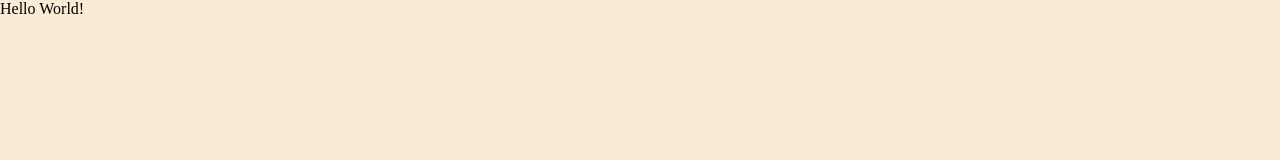
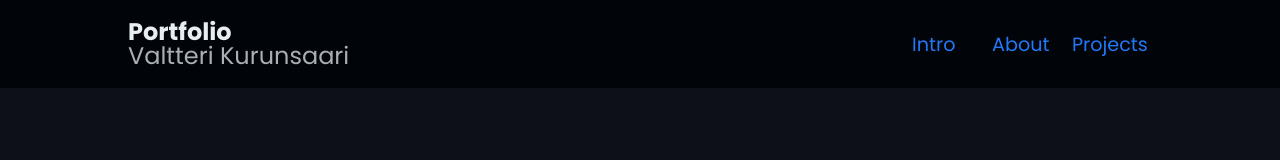
Before and after one commit to WebVahvero/Portfolio, a website built with webpack: page dist/index.html in a window 1280 px wide. Built offline with nearby package versions, Linux system fonts and the light colour scheme.

Commit message:
Added json file with some info and styling for header and overall colors

```diff
--- a/package.json
+++ b/package.json
@@ -14,6 +14,8 @@
   "devDependencies": {
     "css-loader": "^6.8.1",
     "html-webpack-plugin": "^5.5.3",
+    "json-loader": "^0.5.7",
+    "json5": "^2.2.3",
     "sass": "^1.67.0",
     "sass-loader": "^13.3.2",
     "style-loader": "^3.3.3",
--- /dev/null
+++ b/src/Components/Header.js
@@ -0,0 +1,19 @@
+import Navigation from "./Navigation";
+
+export default function Header() {
+    const header = document.createElement("header");
+    const headerTitle = document.createElement("p");
+    const headerSecondarTitle = document.createElement("p");
+    const headerWrapper = document.createElement("div");
+
+    headerWrapper.id = "headerWrapper";
+    headerTitle.className = "strong"
+
+    headerTitle.innerText = "Portfolio";
+    headerSecondarTitle.innerText = "Valtteri Kurunsaari";
+
+    headerWrapper.append(headerTitle, headerSecondarTitle);
+    header.append(headerWrapper, Navigation());
+
+    return header;
+}
--- /dev/null
+++ b/src/Components/Navigation.js
@@ -0,0 +1,15 @@
+export default function Navigation() {
+    const navigation = document.createElement("nav");
+    const unorderedList = document.createElement("ul");
+    const navItems = ["Intro", "About", "Projects"]
+
+    for (let nItems of navItems) {
+        let listitem = document.createElement("li");
+        listitem.innerHTML = `<li><a href="#${nItems}">${nItems}</a></li>`
+        unorderedList.appendChild(listitem)
+    }
+
+    navigation.appendChild(unorderedList)
+
+    return navigation;
+}
--- a/src/index.js
+++ b/src/index.js
@@ -1,9 +1,11 @@
 import './index.style.scss';
+import './Components/Header'
+import Header from './Components/Header';
 
 const Main = () => {
-    const mainElement = document.createElement('div');
+    const mainElement = document.createElement('main');
 
-    mainElement.innerHTML = "<p>Hello World!</p>";
+    mainElement.append(Header())
 
     return mainElement;
 }
--- a/src/index.style.scss
+++ b/src/index.style.scss
@@ -1,9 +1,73 @@
+@import url("https://fonts.googleapis.com/css2?family=Poppins:ital,wght@0,100;0,200;0,300;0,400;0,500;0,600;0,700;0,800;0,900;1,100;1,200;1,300;1,400;1,500;1,600;1,700;1,800;1,900&display=swap");
+
 * {
     margin: 0;
     padding: 0;
     box-sizing: border-box;
+    scroll-behavior: smooth;
+}
+
+/* COLORS */
+:root {
+    --header: #010409;
+    --body: #0d1117;
+    --body-highlight: #161b22;
+    --high-contrast-button: #238636;
+    --low-contrast-button: #21262d;
+    --high-contrast-text: #e6edf3;
+    --medium-contrast-text: #a8afb7;
+    --low-contrast-text: #7d8590;
+    --link: #2278f7;
 }
 
 body {
-    background-color: antiquewhite;
+    background-color: var(--body);
+    font-size: 18px;
+    font-family: "Poppins", sans-serif;
 }
+
+a {
+    color: var(--link);
+    text-decoration: none;
+}
+
+a:hover {
+    text-decoration: underline;
+}
+
+p {
+    color: var(--medium-contrast-text);
+}
+
+p.strong {
+    color: var(--high-contrast-text);
+    font-weight: bold;
+}
+
+header {
+    background-color: var(--header);
+    display: flex;
+    justify-content: space-between;
+    padding: 20px 10%;
+    align-items: center;
+    flex-wrap: wrap;
+
+    p {
+        line-height: 1;
+        font-size: 1.5rem
+    }
+
+    nav ul {
+        display: flex;
+        justify-content: space-between;
+
+        a {
+            font-size: 1.2rem;
+        }
+
+        li {
+            list-style: none;
+            width: 80px;
+        }
+    }
+}
--- a/webpack.config.js
+++ b/webpack.config.js
@@ -1,4 +1,5 @@
 const path = require('path');
+const json5 = require('json5');
 const HtmlWebpackPlugin = require('html-webpack-plugin');
 
 module.exports = {
@@ -27,6 +28,13 @@ module.exports = {
             test: /\.(png|svg|jpg|jpeg|gif)$/i,
             type: 'asset/resource',
         },
+        {
+            test: /\.json5$/i,
+            type: 'json',
+            parser: {
+                parse: json5.parse,
+            },
+        }
         ],
     },
 };
```
Also changed, not shown: src/data/experience.json (added, +34 -0 lines), dist/index.html, 3 other files.
